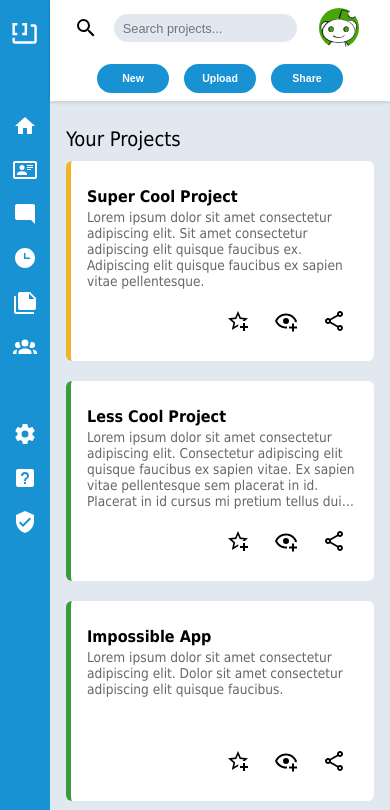
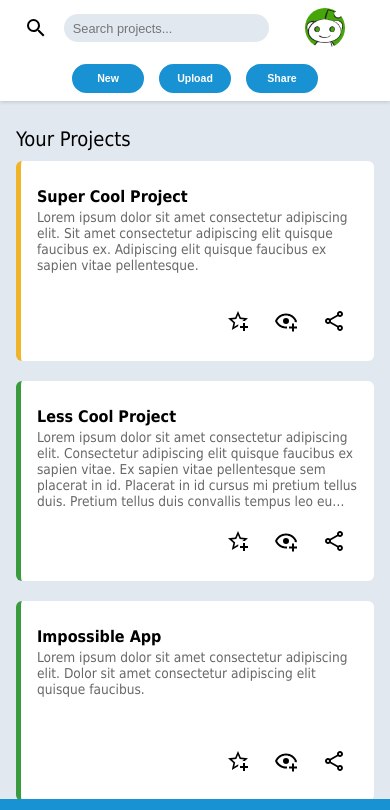
Before and after one commit to AlexDeL8/odin-admin-dashboard-react, a React (Vite) app: page / in a window 390 px wide. Shown: the top 810 px of the page. Built offline with nearby package versions, Linux system fonts and the light colour scheme.

Commit message:
feat: xSmall sidebar/dashboard content design

```diff
--- a/src/App.css
+++ b/src/App.css
@@ -19,6 +19,8 @@ main {
     background-color: var(--primaryColor);
     color: var(--primaryTextColor);
     padding: 0.65rem;
+    display: flex;
+    flex-direction: column;
 }
 
 .dashboard {
@@ -31,6 +33,10 @@ main {
     align-items: center;
 }
 
+.mobileSidebarGroup {
+    display: none;
+}
+
 @media(max-width: 799px) {
     main {
         grid-template-columns: 50px 1fr;
@@ -38,14 +44,18 @@ main {
 }
 
 @media(max-width: 499px) {
-    /* main {
+    main {
         grid-template-columns: 1fr;
     }
 
     .sidebar {
+        box-sizing: border-box;
         position: fixed;
         bottom: 0;
         overflow: hidden;
         width: 100%;
-    } */
+        flex-direction: row;
+        justify-content: space-around;
+        align-items: center;
+    }
 }
--- a/src/ListItems.tsx
+++ b/src/ListItems.tsx
@@ -15,54 +15,65 @@ import {
 export type ListItem = {
     icon: React.ReactNode;
     text: string;
+    desktopOnly: boolean;
 };
 
 const LogoHeading: ListItem[] = [
     {
         icon: <Icon path={mdiCodeBlockBrackets} size={2} />,
-        text: "Dashboard"
+        text: "Dashboard",
+        desktopOnly: true
     }
 ]
 
 const SidebarNavItems: ListItem[] = [
     {
         icon: <Icon path={mdiHome} size={1} />,
-        text: "Home"
+        text: "Home",
+        desktopOnly: false
     },
     {
         icon: <Icon path={mdiCardAccountDetailsOutline} size={1} />,
-        text: "Profile"
+        text: "Profile",
+        desktopOnly: false
     },
     {
         icon: <Icon path={mdiMessageReply} size={1} />,
-        text: "Messages"
+        text: "Messages",
+        desktopOnly: false
     },
     {
         icon: <Icon path={mdiClockTimeThree} size={1} />,
-        text: "History"
+        text: "History",
+        desktopOnly: true
     },
     {
         icon: <Icon path={mdiNoteMultiple} size={1} />,
-        text: "Tasks"
+        text: "Tasks",
+        desktopOnly: true
     },
     {
         icon: <Icon path={mdiAccountGroup} size={1} />,
-        text: "Communities"
+        text: "Communities",
+        desktopOnly: true
     }
 ]
 
 const SidebarSettingsItems: ListItem[] = [
     {
         icon: <Icon path={mdiCog} size={1} />,
-        text: "Settings"
+        text: "Settings",
+        desktopOnly: false
     },
     {
         icon: <Icon path={mdiHelpBox} size={1} />,
-        text: "Support"
+        text: "Support",
+        desktopOnly: true
     },
     {
         icon: <Icon path={mdiShieldCheck} size={1} />,
-        text: "Privacy"
+        text: "Privacy",
+        desktopOnly: true
     },
 ]
 
--- a/src/components/Dashboard.css
+++ b/src/components/Dashboard.css
@@ -34,3 +34,9 @@
         grid-template-columns: 1fr;
     }
 }
+
+@media(max-width: 499px) {
+    .dashboardContentContainer {
+        padding-bottom: 4.5rem;
+    }
+}
--- a/src/components/Sidebar.css
+++ b/src/components/Sidebar.css
@@ -22,6 +22,11 @@
 
 .sidebarGroup {
     margin-bottom: 4em;
+}
+
+.sidebarList {
+    display: flex;
+    flex-direction: column;
 }
 
 .sidebarList:last-child {
@@ -68,5 +73,26 @@
 }
 
 @media(max-width: 499px) {
-    /* TODO: xSmall */
+    .mobileSidebarGroup {
+        display: block;
+        width: 100%;
+    }
+
+    .logoHeading {
+        display: none;
+    }
+
+    .sidebarGroup {
+        display: none;
+    }
+
+    .mobileSidebarGroup > .sidebarList {
+        flex-direction: row;
+        justify-content: space-around;
+    }
+
+    .mobileSidebarGroup > .sidebarList > .sidebarItem {
+        margin-bottom: 0;
+        width: 100%;
+    }
 }
--- a/src/components/Sidebar.tsx
+++ b/src/components/Sidebar.tsx
@@ -3,6 +3,7 @@ import SidebarList from './SidebarList'
 import './Sidebar.css'
 
 const Sidebar = () => {
+  const mobileSidebarItems = [...SidebarNavItems, ...SidebarSettingsItems].filter((icon) => !icon.desktopOnly)
   return (
     <>
       {LogoHeading.map((item, idx) => {
@@ -19,6 +20,9 @@ const Sidebar = () => {
         <div className='sidebarGroup'>
           <SidebarList items={SidebarSettingsItems} />
         </div>
+        <div className='mobileSidebarGroup'>
+          <SidebarList items={mobileSidebarItems} />
+        </div>
     </>
   )
 }
```
